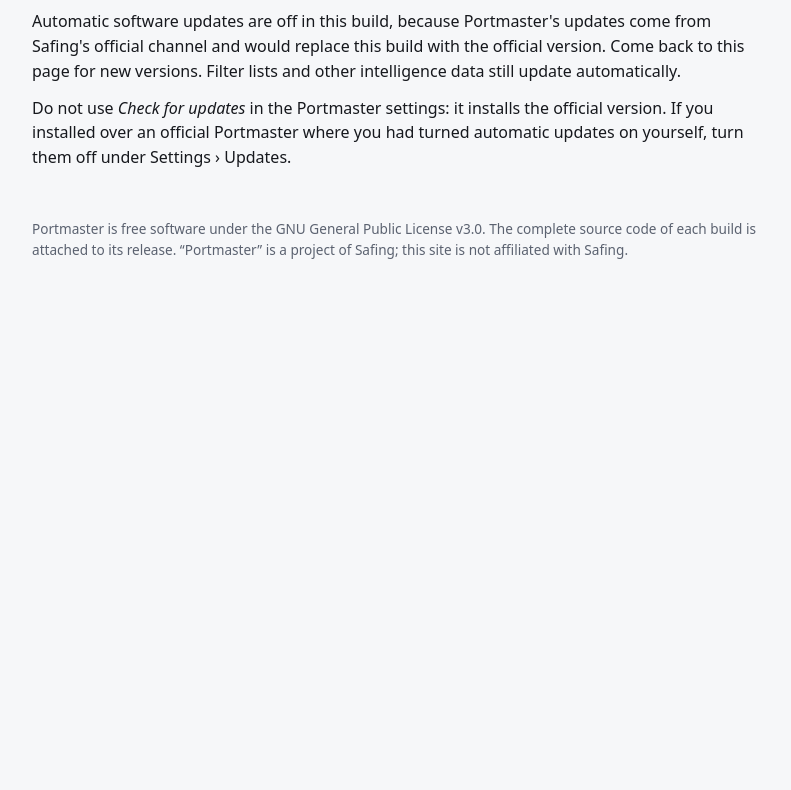
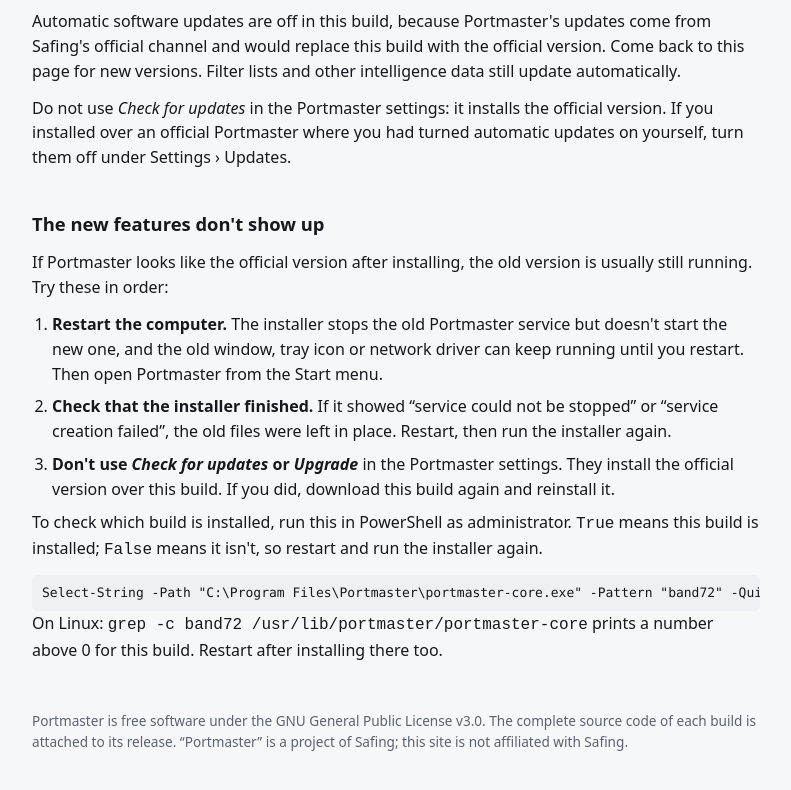
Before and after one commit to band72/portmaster-releases, a plain HTML site: page index.html in a window 1280 px wide. Shown: the part 1897-2687 px from the top of the page, without its empty margins (244-1035 px from the left). Before the commit the page ends 2221 px from the top, so only its background shows below. Drawn offline with Linux system fonts and the light colour scheme; no server answers.

Commit message:
Add troubleshooting for when the new features don't show up
Co-Authored-By: Claude Opus 5.5 <noreply@anthropic.com>

```diff
--- a/index.html
+++ b/index.html
@@ -189,6 +189,17 @@
   <p>Automatic software updates are off in this build, because Portmaster's updates come from Safing's official channel and would replace this build with the official version. Come back to this page for new versions. Filter lists and other intelligence data still update automatically.</p>
   <p>Do not use <em>Check for updates</em> in the Portmaster settings: it installs the official version. If you installed over an official Portmaster where you had turned automatic updates on yourself, turn them off under Settings › Updates.</p>
 
+  <h2>The new features don't show up</h2>
+  <p>If Portmaster looks like the official version after installing, the old version is usually still running. Try these in order:</p>
+  <ol>
+    <li><strong>Restart the computer.</strong> The installer stops the old Portmaster service but doesn't start the new one, and the old window, tray icon or network driver can keep running until you restart. Then open Portmaster from the Start menu.</li>
+    <li><strong>Check that the installer finished.</strong> If it showed “service could not be stopped” or “service creation failed”, the old files were left in place. Restart, then run the installer again.</li>
+    <li><strong>Don't use <em>Check for updates</em> or <em>Upgrade</em></strong> in the Portmaster settings. They install the official version over this build. If you did, download this build again and reinstall it.</li>
+  </ol>
+  <p>To check which build is installed, run this in PowerShell as administrator. <code>True</code> means this build is installed; <code>False</code> means it isn't, so restart and run the installer again.</p>
+  <pre>Select-String -Path "C:\Program Files\Portmaster\portmaster-core.exe" -Pattern "band72" -Quiet</pre>
+  <p>On Linux: <code>grep -c band72 /usr/lib/portmaster/portmaster-core</code> prints a number above 0 for this build. Restart after installing there too.</p>
+
   <footer>
     Portmaster is free software under the GNU General Public License v3.0. The complete source code of each build is attached to its release.
     “Portmaster” is a project of Safing; this site is not affiliated with Safing.
```
Also changed, not shown: 1 other file.
